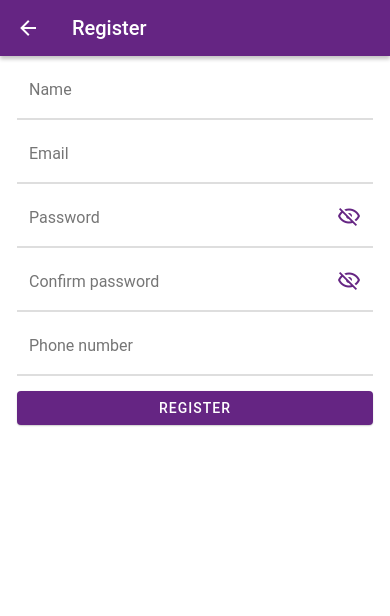
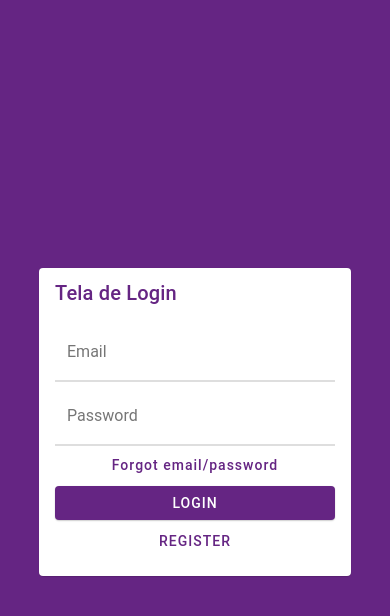
Before and after one commit to josanjohnata/React-Native, a React Native app: screen /Home in a window 390 px wide. Shown: the top 616 px of the page. Built offline with nearby package versions, Linux system fonts and the light colour scheme.

Commit message:
Adiciona componente Header

```diff
--- a/App.tsx
+++ b/App.tsx
@@ -3,13 +3,11 @@ import Routes from './src/routes';
 import { Provider as PaperProvider, TextInput } from 'react-native-paper';
 import LoginScreen from './src/Screens/Login';
 import { theme } from './App.style';
-import { RegisterScreen } from './src/Screens/Register';
 
 export default function App() {
   return (
     <PaperProvider theme={theme}>
-      {/* <LoginScreen/> */}
-      <RegisterScreen />
+      <LoginScreen/>
     </PaperProvider>
   );
 }
--- /dev/null
+++ b/src/Components/Header/index.tsx
@@ -0,0 +1,15 @@
+import React from "react";
+import { Appbar } from "react-native-paper";
+
+export const HeaderComponent = ( props: HeaderComponentParams) => {
+  return (
+    <Appbar>
+      <Appbar.BackAction />
+      <Appbar.Content title={props.title} />
+    </Appbar>
+  );
+};
+
+interface HeaderComponentParams {
+  title: string;
+}
--- a/src/Screens/Login/index.tsx
+++ b/src/Screens/Login/index.tsx
@@ -2,8 +2,15 @@ import React from 'react';
 import { SafeAreaView, View } from 'react-native';
 import { Button, Card, TextInput } from 'react-native-paper';
 import { loginStyle } from './login.style';
+import { useNavigation } from '@react-navigation/native'
 
 export default function LoginScreen() {
+  const navigation = useNavigation;
+
+  function handleScreen() {
+    navigation.navigate("Register")
+  }
+
   return (
     <SafeAreaView style={loginStyle.content}>
       <View style={loginStyle.view}>
@@ -14,7 +21,7 @@ export default function LoginScreen() {
             <TextInput label="Password" secureTextEntry={true}></TextInput>
             <Button uppercase={false} style={loginStyle.cardButton}>Forgot email/password</Button>
             <Button mode="contained" style={loginStyle.cardButton}>Login</Button>
-            <Button style={loginStyle.cardButton}>Register</Button>
+            <Button style={loginStyle.cardButton} onPress={ handleScreen }>Register</Button>
           </Card.Content>
         </Card>
       </View>
--- a/src/Screens/Register/index.tsx
+++ b/src/Screens/Register/index.tsx
@@ -1,25 +1,32 @@
 import React from "react";
 import { SafeAreaView, ScrollView, View } from "react-native";
-import { Appbar, Button, TextInput } from "react-native-paper";
+import { Button, TextInput } from "react-native-paper";
 import { registerStyle } from "./register.style";
+import { useNavigation } from '@react-navigation/native'
+import { HeaderComponent } from "../../Components/Header";
 
-export const RegisterScreen = () => {
+const RegisterScreen = () => {
+  const navigation = useNavigation;
+
+  function handleScreen() {
+    navigation.navigate()
+  }
+
   return (
     <SafeAreaView>
       <ScrollView>
-        <Appbar>
-          <Appbar.BackAction />
-          <Appbar.Content title="Register" />
-        </Appbar>
+        <HeaderComponent title="Register" />
         <View style={registerStyle.content}>
           <TextInput label="Name" />
           <TextInput label="Email" keyboardType="email-address" />
           <TextInput label="Password" secureTextEntry={true} right={<TextInput.Icon name="eye-off-outline" color={registerStyle.icon.color} />} />
           <TextInput label="Confirm password" secureTextEntry={true} right={<TextInput.Icon name="eye-off-outline" color={registerStyle.icon.color} />} />
           <TextInput label="Phone number" keyboardType="phone-pad" />
-          <Button mode="contained" style={registerStyle.button}>Register</Button>
+          <Button mode="contained" style={registerStyle.button} onPress={ handleScreen }>Register</Button>
         </View>
       </ScrollView>
     </SafeAreaView>
-  )
+  );
 }
+
+export default RegisterScreen;
```
Also changed, not shown: src/routes.tsx (+10 -0 lines).
